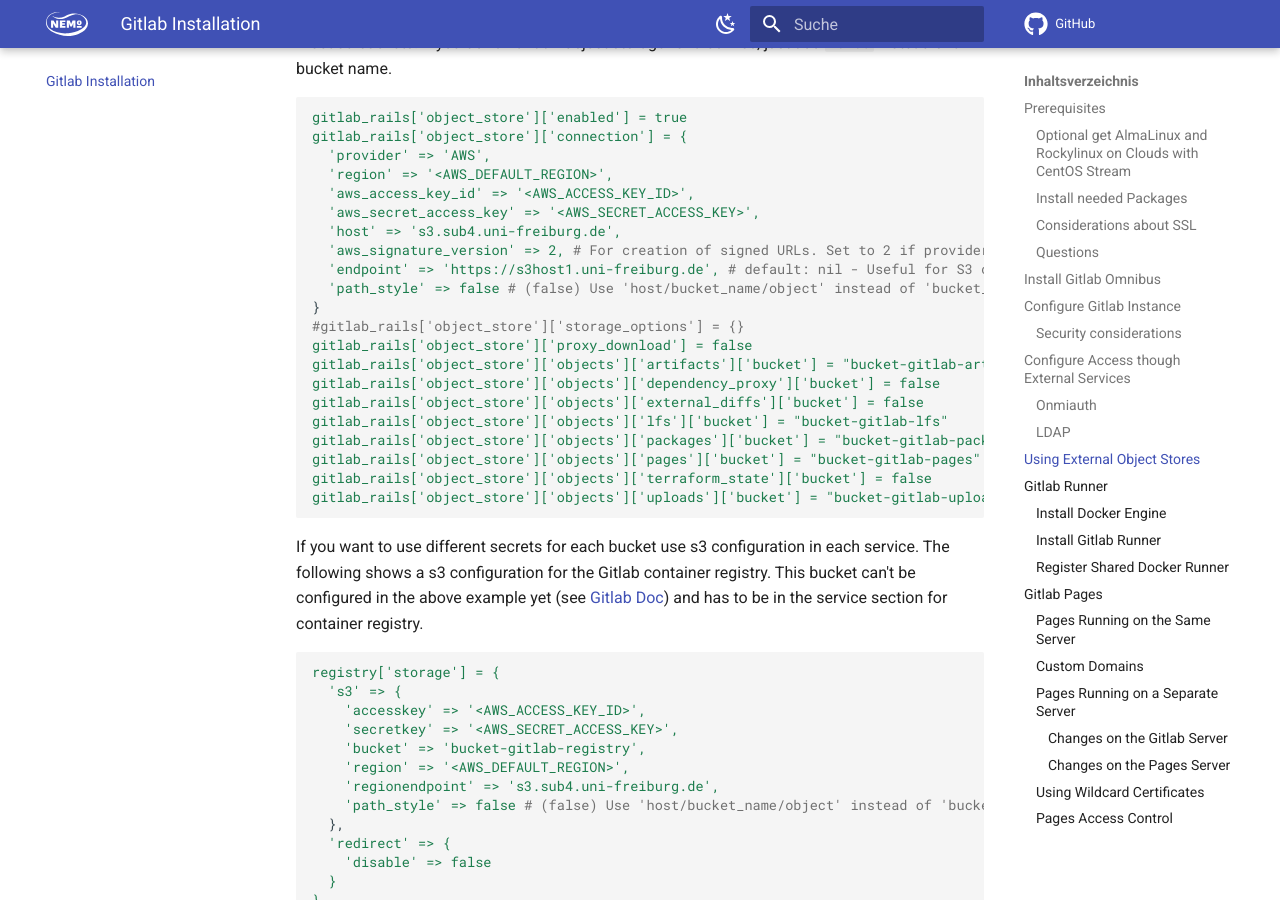
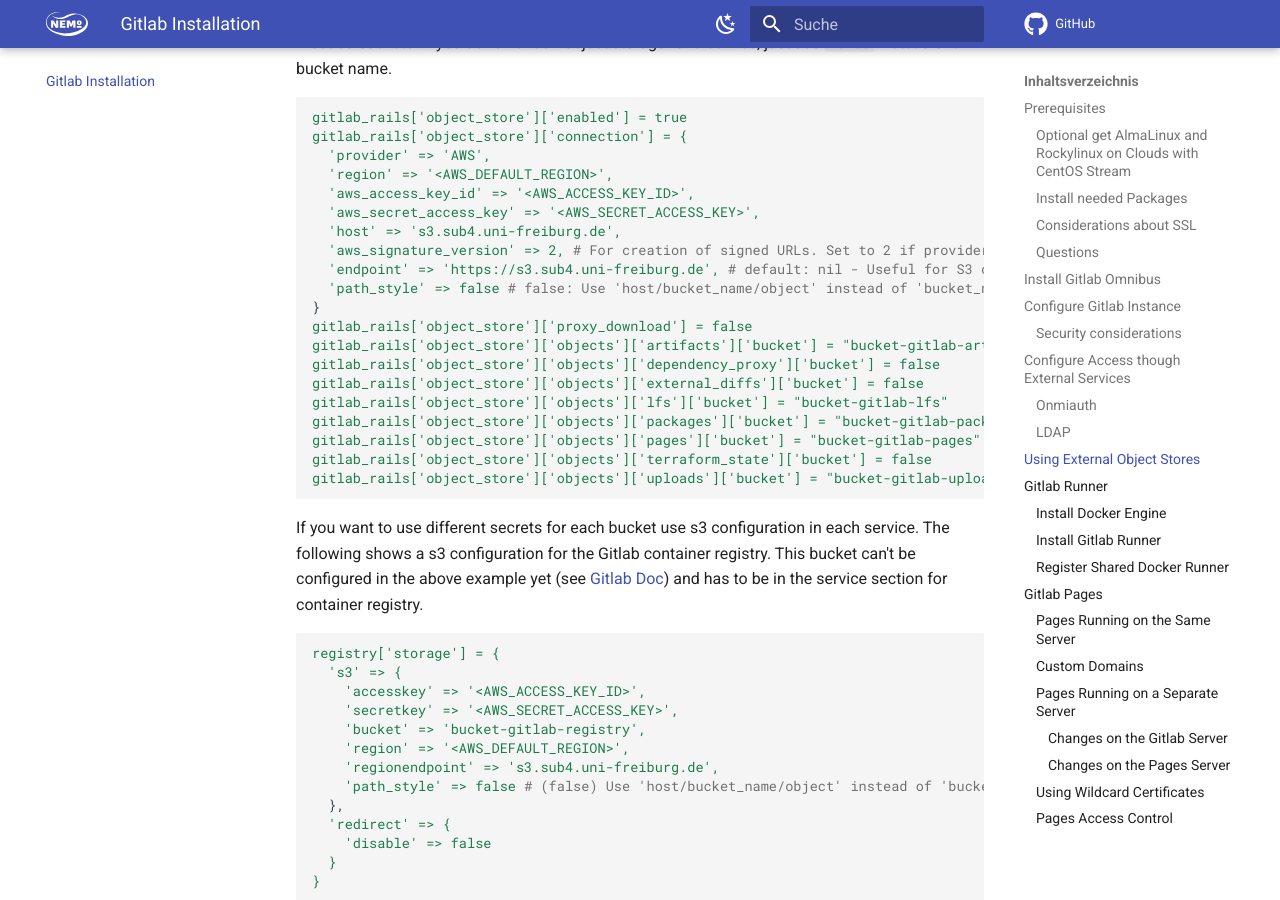
Before and after one commit to nemo-cluster/docs, an MkDocs documentation site: the page built from docs/gitlab/index.md, in a window 1280 px wide and 900 px high, scrolled down 5111 px. Built offline with MkDocs 1.6.1 and Material for MkDocs 9.7.7, drawn with Linux system fonts in a browser that asks for light colours; comment, search, counter and statistics services are not loaded; some of the changed text lies outside the part shown.

Commit message:
docs: gitlab: index: minor corrections text.

````diff
--- a/docs/gitlab/index.md
+++ b/docs/gitlab/index.md
@@ -242,10 +242,9 @@
   'aws_secret_access_key' => '<AWS_SECRET_ACCESS_KEY>',
   'host' => 's3.sub4.uni-freiburg.de',
   'aws_signature_version' => 2, # For creation of signed URLs. Set to 2 if provider does not support v4.
-  'endpoint' => 'https://s3host1.uni-freiburg.de', # default: nil - Useful for S3 compliant services such as DigitalOcean Spaces
-  'path_style' => false # (false) Use 'host/bucket_name/object' instead of 'bucket_name.host/object'
+  'endpoint' => 'https://s3.sub4.uni-freiburg.de', # default: nil - Useful for S3 compliant services such as DigitalOcean Spaces
+  'path_style' => false # false: Use 'host/bucket_name/object' instead of 'bucket_name.host/object'
 }
-#gitlab_rails['object_store']['storage_options'] = {}
 gitlab_rails['object_store']['proxy_download'] = false
 gitlab_rails['object_store']['objects']['artifacts']['bucket'] = "bucket-gitlab-artifacts"
 gitlab_rails['object_store']['objects']['dependency_proxy']['bucket'] = false
@@ -364,7 +363,7 @@
 Runner registered successfully. Feel free to start it, but if it's running already the config should be automatically reloaded!
 ```
 
-If you want to build and test Containers like Singularity, you need to enable privileged docker execution.
+If you want to build and test containers like Singularity, you need to enable privileged docker execution.
 And while editing `/etc/gitlab-runner/config.toml` you can increase concurrency (`concurrent`) if needed.
 
 ```toml
````
